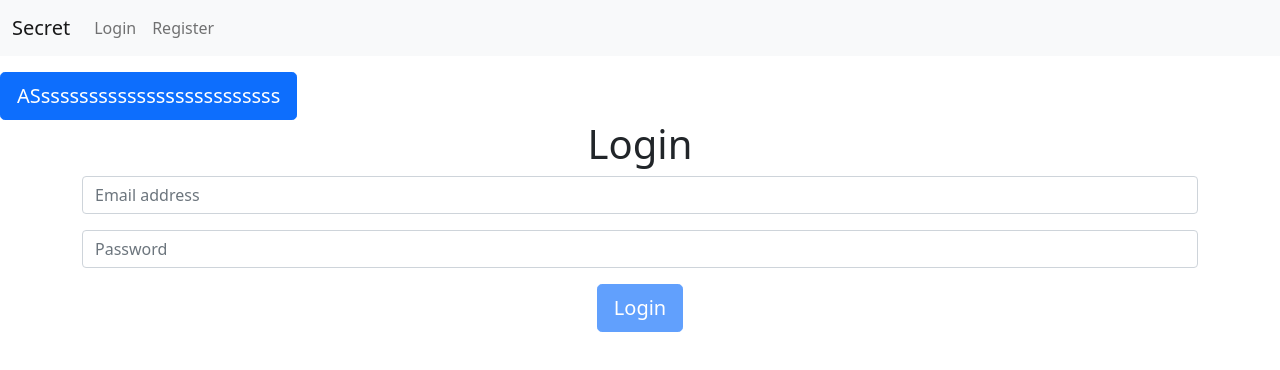
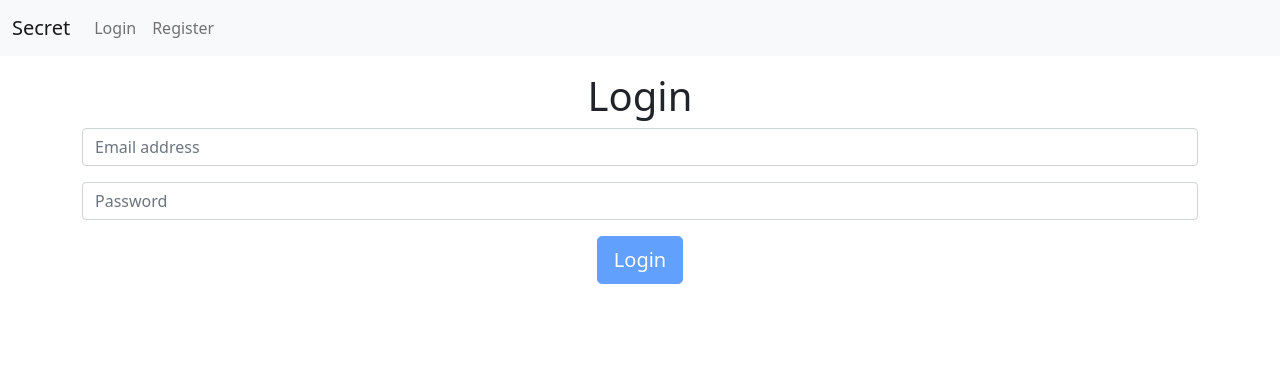
Before and after one commit to tlevi101/secrets, an Angular app: page /login in a window 1280 px wide. Shown: the top 370 px of the page. Built offline with nearby package versions, Linux system fonts and the light colour scheme.

Commit message:
firabase

```diff
--- a/src/app/login/login.component.html
+++ b/src/app/login/login.component.html
@@ -1,6 +1,3 @@
-
-<button class="btn btn-lg btn-primary" (click)="foo()">ASsssssssssssssssssssssssss</button>
-
 <div *ngIf="showME" class="container">
     <h1 class="text-center">Login</h1>
     <div [formGroup]="loginForm" >
```
